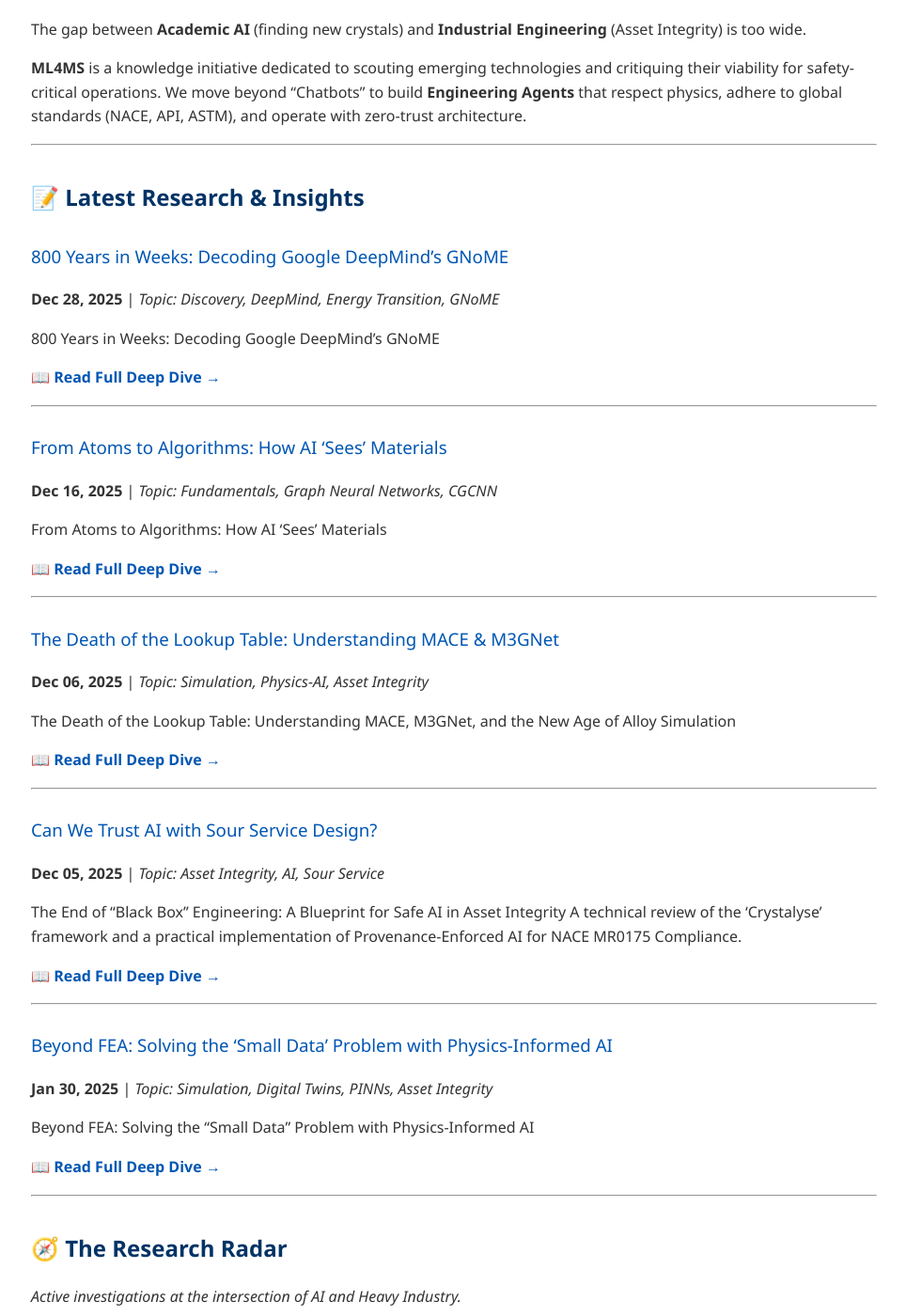
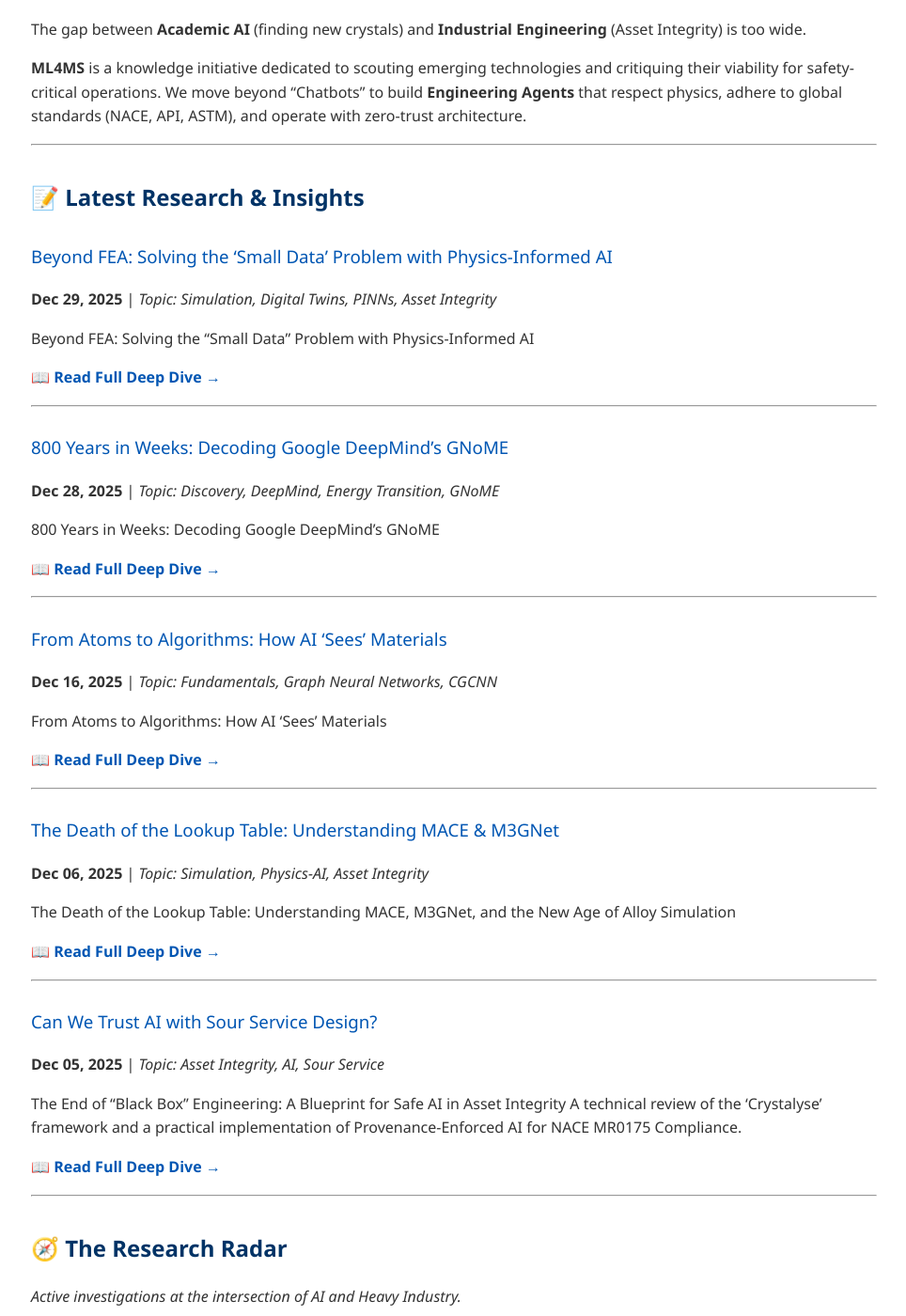
Before and after one commit to aaburakhia/ML4MS, a Jekyll site: the page built from index.md, in a window 1280 px wide and 1400 px high, scrolled down 476 px. Shown: the whole window at 94% size, without its empty margins (157-1121 px from the left). Built offline with Jekyll 4.4.1, drawn with Linux system fonts in a browser that asks for light colours.

Commit message:
Update date in pinns-small-data.md

```diff
--- a/_posts/2025-12-28-pinns-small-data.md
+++ b/_posts/2025-12-29-pinns-small-data.md
@@ -1,7 +1,7 @@
 ---
 layout: default
 title:  "Beyond FEA: Solving the 'Small Data' Problem with Physics-Informed AI"
-date:   2025-01-30
+date:   2025-12-29
 categories: [Simulation, Digital Twins, PINNs, Asset Integrity]
 ---
 
```
